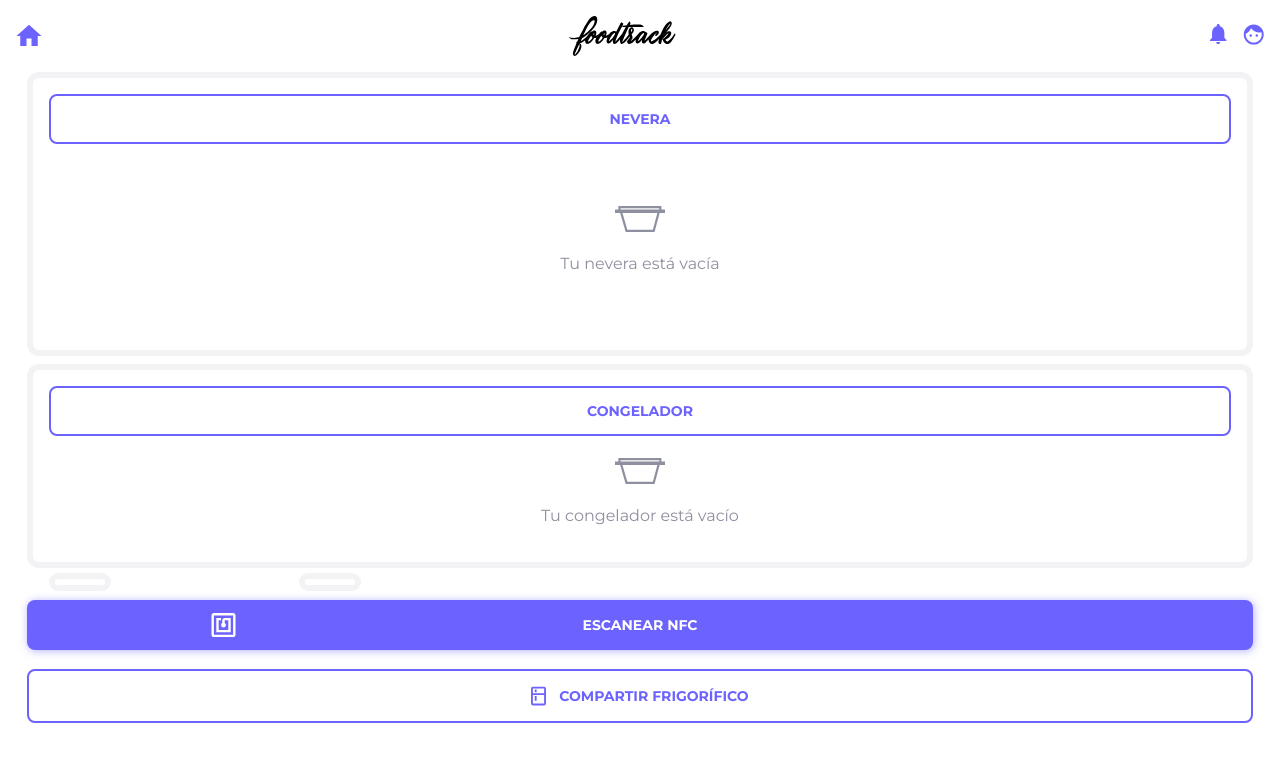
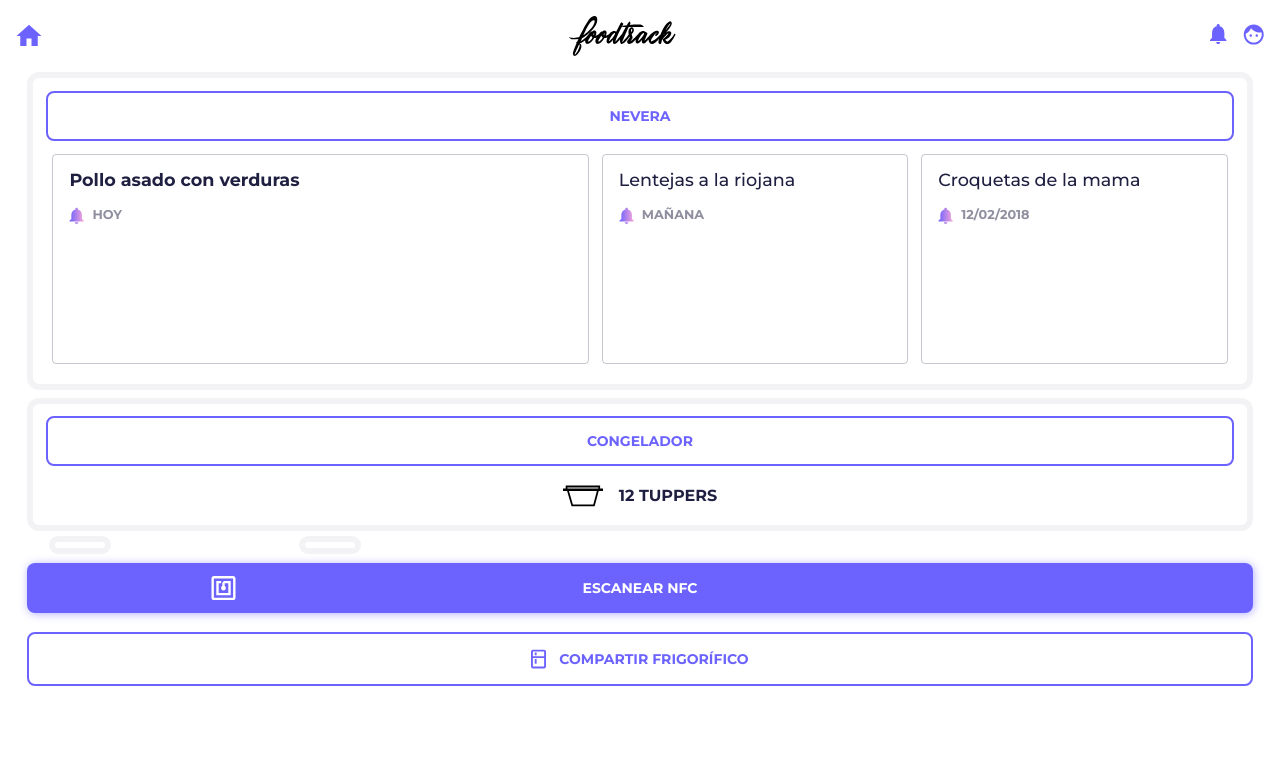
Before and after one commit to PIWEEK/foodtrack, a Vue app: page /#/dashboard in a window 1280 px wide. Shown: the top 762 px of the page. Built offline with nearby package versions, Linux system fonts and the light colour scheme.

Commit message:
add dashboard layout

```diff
--- /dev/null
+++ b/src/icons/icon-bell-gradient.vue
@@ -0,0 +1,19 @@
+<template>
+  <svg width="15" height="17" viewBox="0 0 15 17" xmlns="http://www.w3.org/2000/svg">
+    <path d="M7.63463 16.9376C8.60858 16.9376 9.39745 16.1894 9.39745 15.2656H5.87181C5.87181 16.1894 6.66067 16.9376 7.63463 16.9376ZM12.9231 11.9216V7.74154C12.9231 5.17082 11.482 3.02647 8.95674 2.45799V1.8895C8.95674 1.19562 8.3662 0.635498 7.63463 0.635498C6.90306 0.635498 6.31251 1.19562 6.31251 1.8895V2.45799C3.78727 3.02647 2.34616 5.17082 2.34616 7.74154V11.9216L0.583344 13.5936V14.4296H14.6859V13.5936L12.9231 11.9216Z" fill="url(#paint0_linear)"/>
+    <defs>
+      <linearGradient id="paint0_linear" x1="14.6859" y1="8.78654" x2="0.583344" y2="8.78654" gradientUnits="userSpaceOnUse">
+        <stop stop-color="#F8A4D8"/>
+        <stop offset="1" stop-color="#6C63FF"/>
+      </linearGradient>
+    </defs>
+  </svg>
+</template>
+
+<script>
+export default {
+    props: {
+        className: String
+    }
+}
+</script>
--- a/src/views/Dashboard.vue
+++ b/src/views/Dashboard.vue
@@ -4,18 +4,43 @@
     <div class="fridge-content">
       <button class="btn-primary btn-line">NEVERA</button>
       <div class="fridge-tuppers">
-        <div class="tupperholder">
-          <tupper50 className="tupper-50"></tupper50>
+        <!--div class="tupperholder">
           <span>Tu nevera está vacía</span>
+        </div-->
+        <div class="home-fridge-list">
+          <div class="list-item">
+            <h3>Pollo asado con verduras</h3>
+            <div class="alarm-date">
+              <IconBellGradient className="icon-bell-gradient"></IconBellGradient>
+              <span>HOY</span>
+            </div>
+          </div>
+          <div class="list-item">
+            <h3>Lentejas a la riojana</h3>
+            <div class="alarm-date">
+              <IconBellGradient className="icon-bell-gradient"></IconBellGradient>
+              <span>MAÑANA</span>
+            </div>
+          </div>
+          <div class="list-item">
+            <h3>Croquetas de la mama</h3>
+            <div class="alarm-date">
+              <IconBellGradient className="icon-bell-gradient"></IconBellGradient>
+              <span>12/02/2018</span>
+            </div>
+          </div>
         </div>
       </div>
     </div>
     <div class="cold-content">
       <button class="btn-primary btn-line">CONGELADOR</button>
       <div class="cold-tuppers">
-        <div class="tupperholder">
+        <!--div class="tupperholder">
+          <span>Tu congelador está vacío</span>
+        </div-->
+        <div class="home-cold-list">
           <tupper50 className="tupper-50"></tupper50>
-          <span>Tu congelador está vacío</span>
+          <h3>12 tuppers</h3>
         </div>
       </div>
     </div>
@@ -38,10 +63,11 @@ import Header from '@/components/Header.vue'
 import IconFridge from '@/icons/icon-fridge.vue'
 import IconNfc from '@/icons/icon-nfc.vue'
 import tupper50 from '@/icons/tupper-50.vue'
+import IconBellGradient from '@/icons/icon-bell-gradient.vue'
 
 export default {
   name: 'Dashboard',
-  components: { Header, IconFridge, IconNfc, tupper50 },
+  components: { Header, IconFridge, IconNfc, tupper50, IconBellGradient },
   data() {
     return {
 
@@ -73,7 +99,7 @@ export default {
   display: flex;
   flex-direction: column;
   margin: .5rem 0;
-  padding: 1rem;
+  padding: .8rem;
   position: relative;
 
   .btn-line {
@@ -82,11 +108,11 @@ export default {
 }
 
 .fridge-content {
-  min-height: 30vh;
+  min-height: 35vh;
 }
 
 .cold-content {
-  min-height: 20vh;
+  min-height: 12vh;
   &::after,
   &::before {
     border: 6px solid $dark-shade-5;
@@ -120,7 +146,79 @@ export default {
 
   svg {
     fill: $dark-shade-50;
-    margin-bottom: 1.5rem;
+    margin-bottom: .5rem;
+    width: 40px;
+  }
+}
+
+.home-fridge-list {
+  display: flex;
+  flex: 1;
+  flex-wrap: wrap;
+  padding-top: .4rem;
+}
+
+.list-item {
+  border: 1px solid $dark-shade-25;
+  border-radius: 4px;
+  display: flex;
+  flex-direction: column;
+  flex: 1;
+  margin: .4rem;
+  padding: .8rem 1rem;
+
+  &:first-child {
+    flex: auto;
+
+    h3 {
+      font-weight: bold;
+    }
+  }
+
+  h3 {
+    font-size: 1.1rem;
+    font-weight: 500;
+    line-height: 1.5;
+    max-height: 55px;
+    overflow: hidden;
+  }
+
+  .alarm-date {
+    align-items: center;
+    display: flex;
+    margin-top: .8rem;
+
+    svg {
+      margin-right: .5rem;
+    }
+
+    span {
+      color: $dark-shade-50;
+      text-transform: uppercase;
+      font-size: .8rem;
+      font-weight: bold;
+    }
+  }
+}
+
+.home-cold-list {
+  align-items: center;
+  display: flex;
+  flex: 1;
+  padding: .8rem .8rem 0 .8rem;
+  flex: 1;
+  justify-content: center;
+
+  svg {
+    fill: black;
+    margin-right: 1rem;
+    width: 40px;
+  }
+
+  h3 {
+    font-size: 1rem;
+    font-weight: bold;
+    text-transform: uppercase;
   }
 }
 </style>
```
Also changed, not shown: src/assets/icon-bell-gradient.svg (added).
